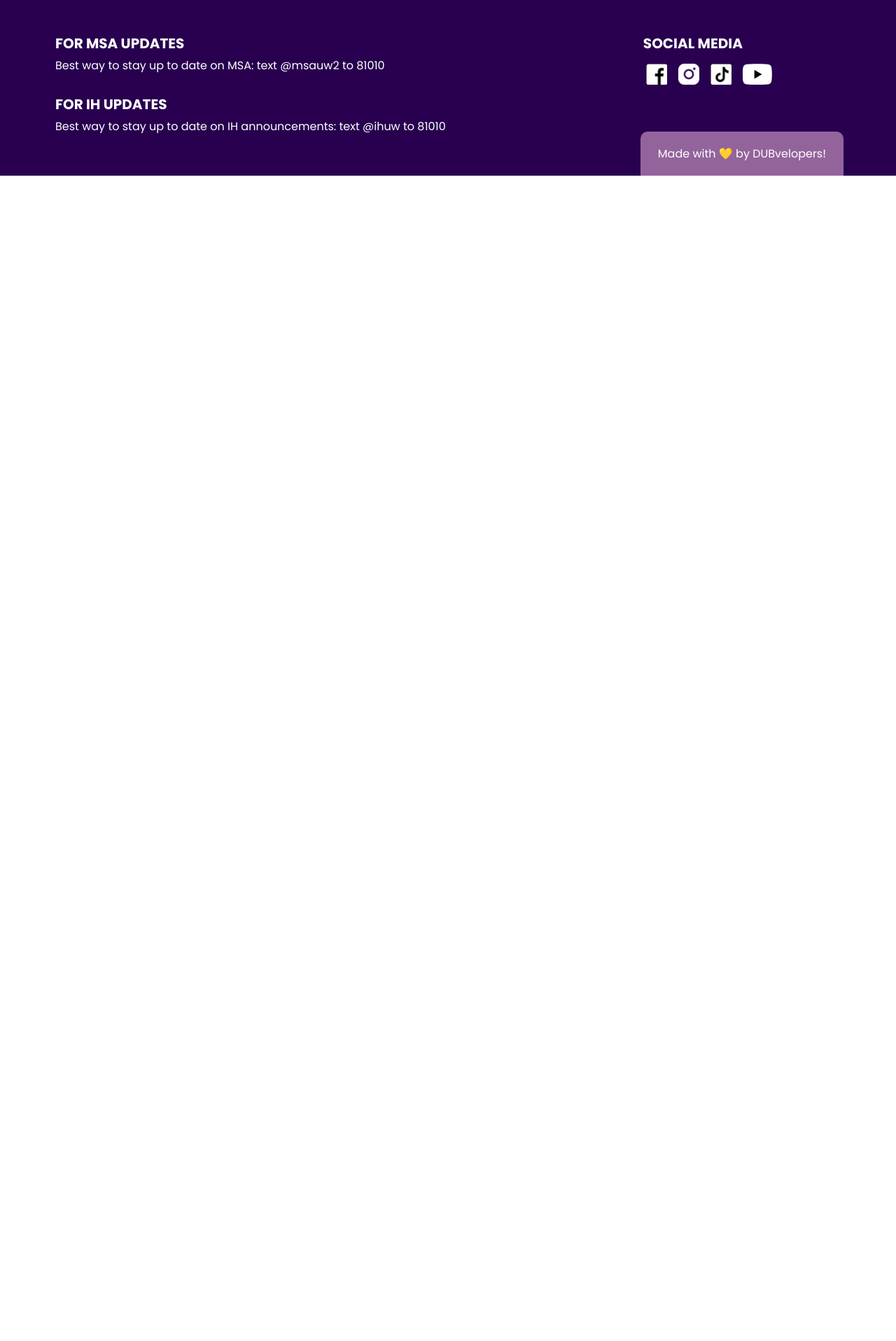
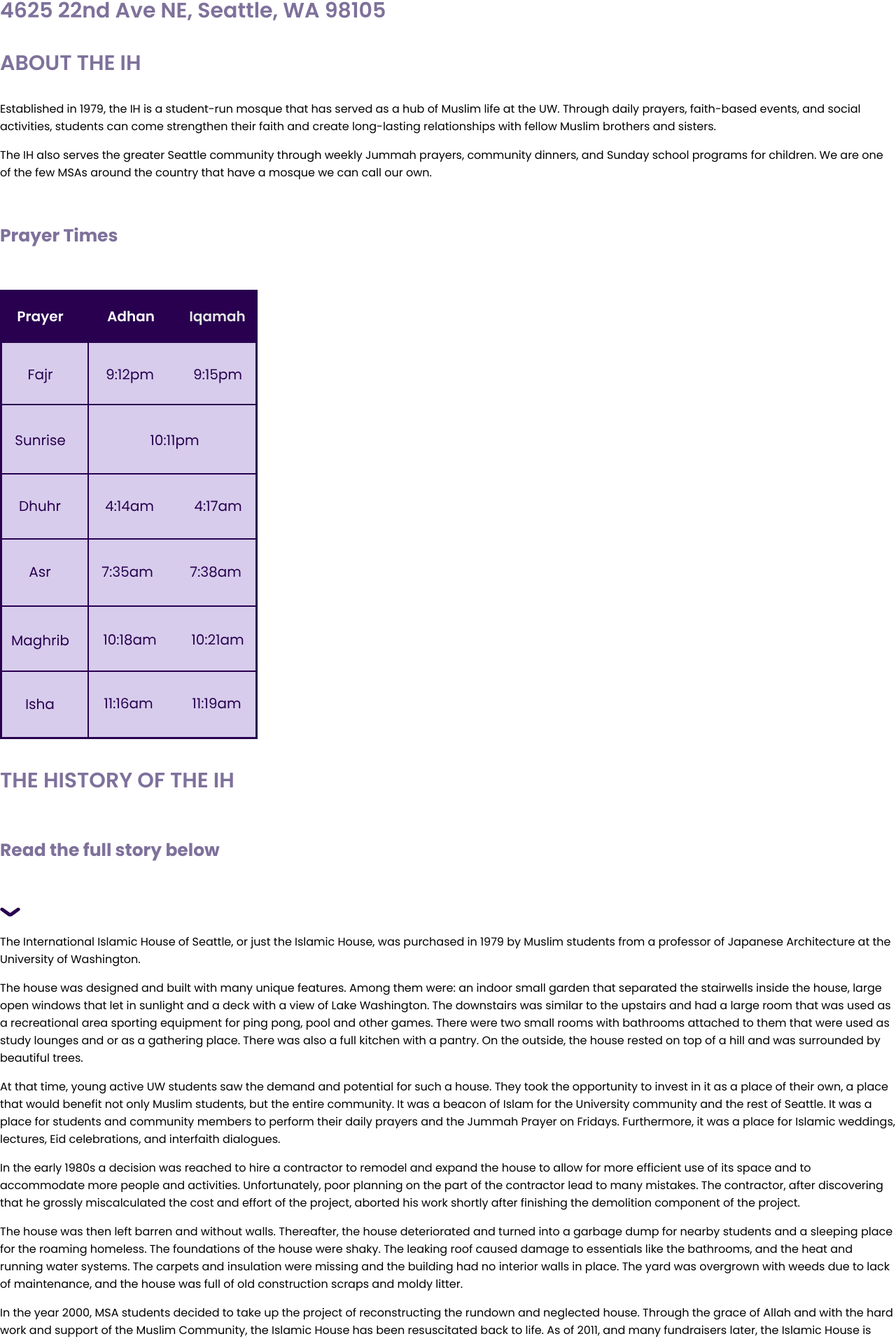
Before and after one commit to webimpactuw/muslim-student-assoc, a React (Create React App) app in the folder msa-react/: page /islamic-house in a window 1280 px wide. Shown: the part 275-2191 px from the top of the page at 70% size. Before the commit the page ends 800 px from the top, so only its background shows below. Built offline with nearby package versions, Linux system fonts and the light colour scheme.

Commit message:
added page branch and most ih content. missing timeline and css

```diff
--- a/msa-react/src/pages/ih/ih-home.js
+++ b/msa-react/src/pages/ih/ih-home.js
@@ -1,6 +1,72 @@
+import PrayerTimeSvg from "../../assets/prayer-times.svg";
+import ArrowSvg from "../../assets/arrow-down.svg";
+import React from "react";
+
 function IHHome() {
     return (
-        <h1>The Islamic House</h1>
+        <div>
+            <div className="header-section">
+                <h1>The Islamic House</h1>
+                <h3>4625 22nd Ave NE, Seattle, WA 98105</h3>
+            </div>
+
+            <div className="body-section">
+                <div className="about-ih">
+                    <div className="content">
+                        <h3>ABOUT THE IH</h3>
+                        <p className="ih-description">
+                            Established in 1979, the IH is a student-run mosque that has served as a hub of Muslim life at the UW. Through daily prayers, faith-based events, and social activities, students can come strengthen their faith and create long-lasting relationships with fellow Muslim brothers and sisters.
+                        </p>
+                        <p className="ih-description">
+                            The IH also serves the greater Seattle community through weekly Jummah prayers, community dinners, and Sunday school programs for children. We are one of the few MSAs around the country that have a mosque we can call our own.
+                        </p>
+                    </div>
+                    <div className="ih-content-table">
+                        <h6>Prayer Times</h6>
+                        <img
+                            className="prayer-time-table"
+                            src={PrayerTimeSvg}
+                            alt="Prayer Time Table"
+                        />
+                    </div>
+                </div>
+
+                <div className="ih-history">
+                    <h3>THE HISTORY OF THE IH</h3>
+                    <h6 className="temp">Read the full story below</h6>
+                    <img
+                        className="arrow-down"
+                        src={ArrowSvg}
+                        alt="Down Arrow"
+                    />
+                </div>
+
+                <div className="ih-history-content">
+                    <div className="column">
+                        <p className="column-1">
+                            The International Islamic House of Seattle, or just the Islamic House, was purchased in 1979 by Muslim students from a professor of Japanese Architecture at the University of Washington.
+                        </p>
+                        <p className="column-1">
+                            The house was designed and built with many unique features. Among them were: an indoor small garden that separated the stairwells inside the house, large open windows that let in sunlight and a deck with a view of Lake Washington. The downstairs was similar to the upstairs and had a large room that was used as a recreational area sporting equipment for ping pong, pool and other games. There were two small rooms with bathrooms attached to them that were used as study lounges and or as a gathering place. There was also a full kitchen with a pantry. On the outside, the house rested on top of a hill and was surrounded by beautiful trees.
+                        </p>
+                        <p className="column-1">
+                            At that time, young active UW students saw the demand and potential for such a house. They took the opportunity to invest in it as a place of their own, a place that would benefit not only Muslim students, but the entire community. It was a beacon of Islam for the University community and the rest of Seattle. It was a place for students and community members to perform their daily prayers and the Jummah Prayer on Fridays. Furthermore, it was a place for Islamic weddings, lectures, Eid celebrations, and interfaith dialogues.
+                        </p>
+                    </div>
+                    <div className="column">
+                        <p className="column-2">
+                            In the early 1980s a decision was reached to hire a contractor to remodel and expand the house to allow for more efficient use of its space and to accommodate more people and activities. Unfortunately, poor planning on the part of the contractor lead to many mistakes. The contractor, after discovering that he grossly miscalculated the cost and effort of the project, aborted his work shortly after finishing the demolition component of the project.
+                        </p>
+                        <p className="column-2">
+                            The house was then left barren and without walls. Thereafter, the house deteriorated and turned into a garbage dump for nearby students and a sleeping place for the roaming homeless. The foundations of the house were shaky. The leaking roof caused damage to essentials like the bathrooms, and the heat and running water systems. The carpets and insulation were missing and the building had no interior walls in place. The yard was overgrown with weeds due to lack of maintenance, and the house was full of old construction scraps and moldy litter.
+                        </p>
+                        <p className="column-2">
+                            In the year 2000, MSA students decided to take up the project of reconstructing the rundown and neglected house. Through the grace of Allah and with the hard work and support of the Muslim Community, the Islamic House has been resuscitated back to life. As of 2011, and many fundraisers later, the Islamic House is now fully constructed, fully completed with carpeting, heating, and running appliances.
+                        </p>
+                    </div>
+                </div>
+            </div>
+        </div>
     );
 };
 
```
Also changed, not shown: msa-react/src/assets/arrow-down.svg (added), msa-react/src/assets/prayer-times.svg (added).
